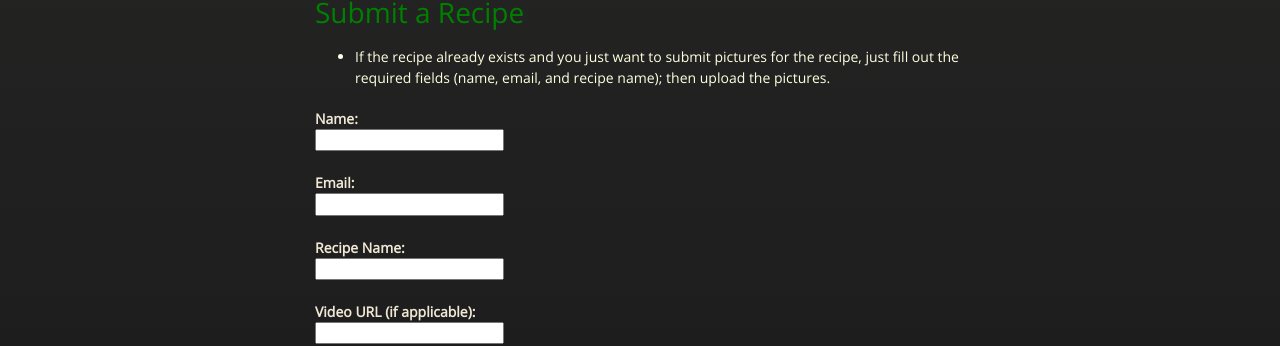
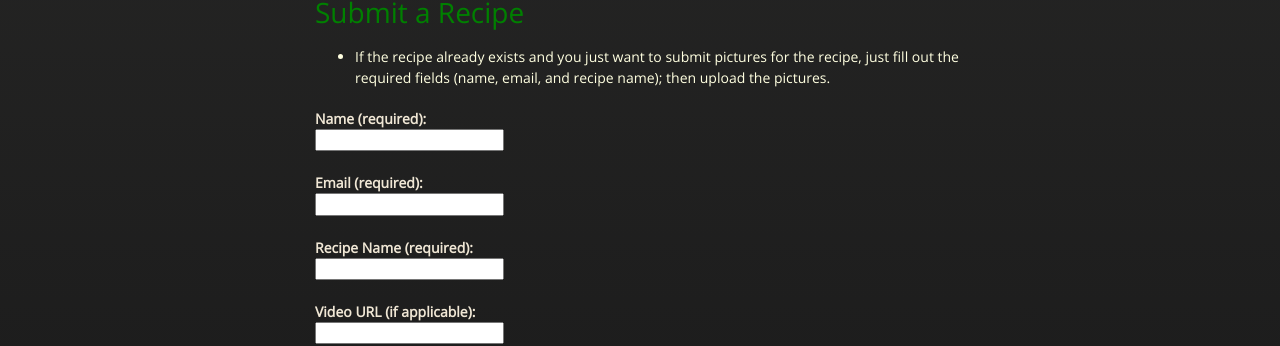
Before and after one commit to cmwillett/TheDigitalCookbook, a Jekyll site: the page built from Contact/SubmitRecipe.md, in a window 1280 px wide. Shown: the part 468-814 px from the top of the page. Built offline with Jekyll 4.4.1, drawn with Linux system fonts in a browser that asks for light colours; nearby versions of some CDN libraries; a script that is not in the unit is left out.

Commit message:
Update SubmitRecipe.md

```diff
--- a/Contact/SubmitRecipe.md
+++ b/Contact/SubmitRecipe.md
@@ -17,11 +17,11 @@ tags: submit,recipe,new
     <!--<h1>Submit a Recipe</h1>-->
     <form id="submitRecipe" action="https://formspree.io/craig.willett@gmail.com" method="POST">
       <!--<input type="hidden" name="_subject" id="_subject" value="TDC New Recipe">-->
-      <b>Name:</b><br/>
+      <b>Name (required):</b><br/>
       <input type="text" name="Name" required><br/><br/>
-      <b>Email:</b><br/>
+      <b>Email (required):</b><br/>
       <input type="email" name="_replyto" required><br/><br/>
-      <b>Recipe Name:</b><br/>
+      <b>Recipe Name (required):</b><br/>
       <input type="text" name="_subject" required><br/><br/>
       <b>Video URL (if applicable):</b><br/>
       <input type="text" name="VideoUrl"><br/><br/>
```
